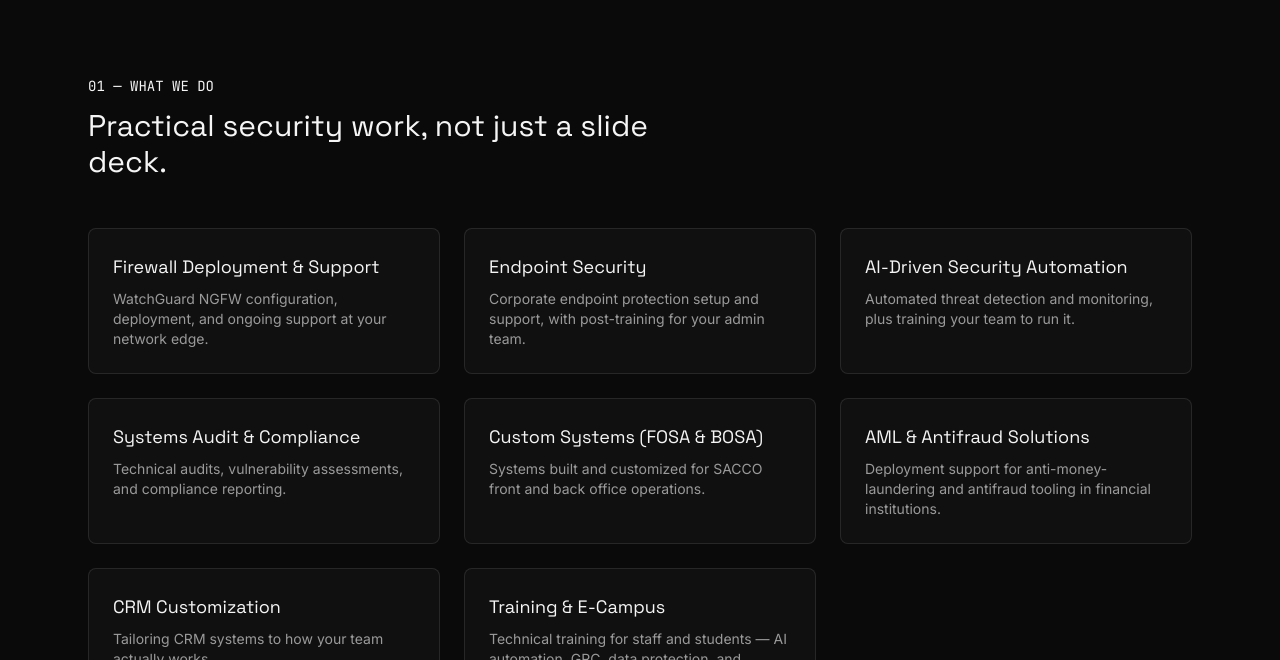
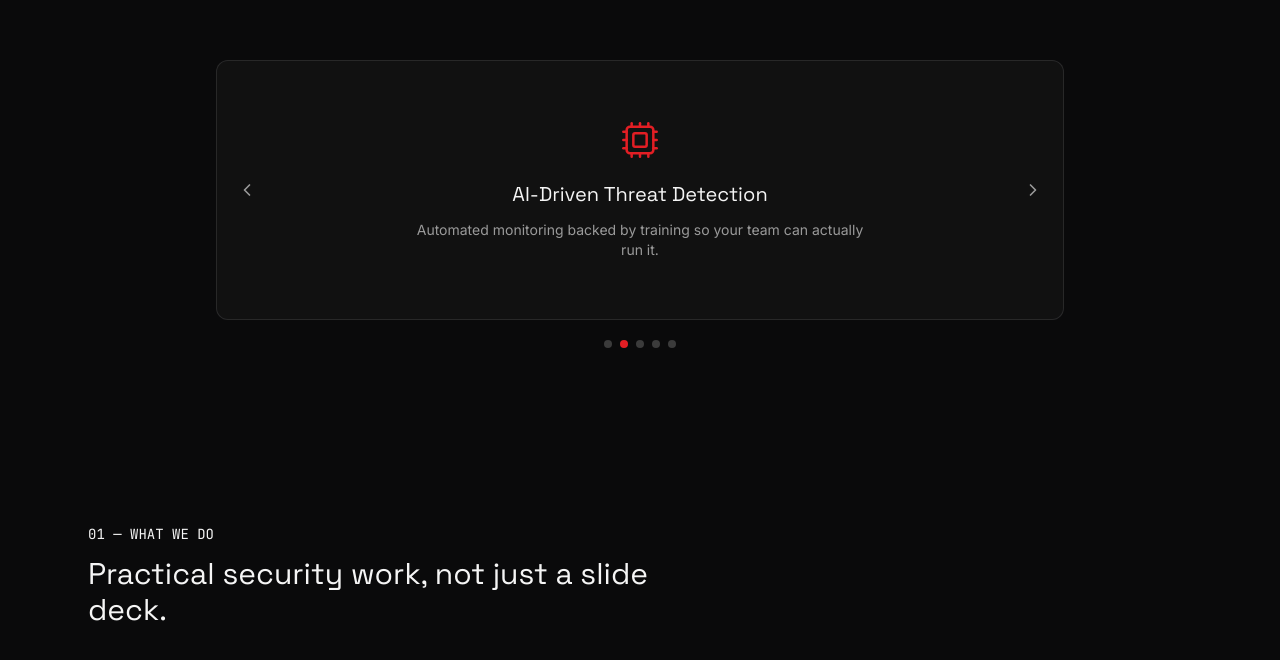
Before and after one commit to IamHendy/mtandao-associates, a Next.js app: page / in a window 1280 px wide. Shown: the part 820-1480 px from the top of the page. Built offline with nearby package versions, Linux system fonts and the light colour scheme.

Commit message:
carousel and news

```diff
--- /dev/null
+++ b/src/app/news/[slug]/page.tsx
@@ -0,0 +1,33 @@
+import { notFound } from "next/navigation";
+import Header from "@/components/Header";
+import Footer from "@/components/Footer";
+import { news } from "@/data/news";
+
+export function generateStaticParams() {
+  return news.map((n) => ({ slug: n.slug }));
+}
+
+export default async function NewsPostPage({ params }: { params: Promise<{ slug: string }> }) {
+  const { slug } = await params;
+  const post = news.find((n) => n.slug === slug);
+
+  if (!post) notFound();
+
+  return (
+    <main>
+      <Header />
+      <article className="max-w-3xl mx-auto px-6 pt-32 pb-24">
+        <p className="font-mono text-xs text-signal mb-3">
+          {post.category} · {new Date(post.date).toLocaleDateString("en-KE", { year: "numeric", month: "long", day: "numeric" })}
+        </p>
+        <h1 className="font-display text-3xl mb-10">{post.title}</h1>
+        <div className="space-y-5">
+          {post.body.map((p, i) => (
+            <p key={i} className="text-muted leading-relaxed">{p}</p>
+          ))}
+        </div>
+      </article>
+      <Footer />
+    </main>
+  );
+}
--- /dev/null
+++ b/src/app/news/page.tsx
@@ -0,0 +1,33 @@
+import Link from "next/link";
+import Header from "@/components/Header";
+import Footer from "@/components/Footer";
+import { news } from "@/data/news";
+
+export default function NewsPage() {
+  return (
+    <main>
+      <Header />
+      <section className="max-w-4xl mx-auto px-6 pt-32 pb-24">
+        <p className="font-mono text-signal text-sm mb-3">NEWS &amp; UPDATES</p>
+        <h1 className="font-display text-4xl mb-12">Cybersecurity news &amp; company updates</h1>
+
+        <div className="space-y-8">
+          {news.map((n) => (
+            <Link
+              key={n.slug}
+              href={`/news/${n.slug}`}
+              className="block border-b border-white/10 pb-8 hover:opacity-80 transition"
+            >
+              <p className="font-mono text-xs text-muted mb-2">
+                {n.category} · {new Date(n.date).toLocaleDateString("en-KE", { year: "numeric", month: "long", day: "numeric" })}
+              </p>
+              <h2 className="font-display text-xl mb-2">{n.title}</h2>
+              <p className="text-muted text-sm">{n.excerpt}</p>
+            </Link>
+          ))}
+        </div>
+      </section>
+      <Footer />
+    </main>
+  );
+}
--- a/src/app/page.tsx
+++ b/src/app/page.tsx
@@ -1,16 +1,21 @@
+import Header from "@/components/Header";
 import Hero from "@/components/Hero";
+import Carousel from "@/components/Carousel";
 import Services from "@/components/Services";
 import Process from "@/components/Process";
+import News from "@/components/News";
 import Contact from "@/components/Contact";
-import Header from "../components/Header";
 import Footer from "@/components/Footer";
+
 export default function Home() {
   return (
     <main>
       <Header />
       <Hero />
+      <Carousel />
       <Services />
       <Process />
+      <News />
       <Contact />
       <Footer />
     </main>
--- /dev/null
+++ b/src/components/Carousel.tsx
@@ -0,0 +1,77 @@
+"use client";
+import { useEffect, useState, useCallback } from "react";
+import { motion, AnimatePresence } from "framer-motion";
+import { ChevronLeft, ChevronRight } from "lucide-react";
+import { highlights } from "@/data/highlights";
+
+export default function Carousel() {
+  const [index, setIndex] = useState(0);
+  const [paused, setPaused] = useState(false);
+
+  const next = useCallback(() => setIndex((i) => (i + 1) % highlights.length), []);
+  const prev = () => setIndex((i) => (i - 1 + highlights.length) % highlights.length);
+
+  useEffect(() => {
+    if (paused) return;
+    const t = setInterval(next, 5000);
+    return () => clearInterval(t);
+  }, [paused, next]);
+
+  const Active = highlights[index];
+  const Icon = Active.icon;
+
+  return (
+    <section
+      className="max-w-4xl mx-auto px-6 py-20"
+      onMouseEnter={() => setPaused(true)}
+      onMouseLeave={() => setPaused(false)}
+      aria-roledescription="carousel"
+    >
+      <div className="relative bg-panel/60 border border-white/10 rounded-xl px-8 py-14 flex flex-col items-center text-center min-h-[260px] justify-center overflow-hidden">
+        <AnimatePresence mode="wait">
+          <motion.div
+            key={index}
+            initial={{ opacity: 0, x: 24 }}
+            animate={{ opacity: 1, x: 0 }}
+            exit={{ opacity: 0, x: -24 }}
+            transition={{ duration: 0.35 }}
+            className="flex flex-col items-center max-w-md"
+            aria-live="polite"
+          >
+            <Icon className="w-10 h-10 text-signal mb-5" strokeWidth={1.5} />
+            <h3 className="font-display text-xl mb-3">{Active.title}</h3>
+            <p className="text-muted text-sm">{Active.desc}</p>
+          </motion.div>
+        </AnimatePresence>
+
+        <button
+          onClick={prev}
+          aria-label="Previous highlight"
+          className="absolute left-3 top-1/2 -translate-y-1/2 text-muted hover:text-ink transition p-2"
+        >
+          <ChevronLeft className="w-5 h-5" />
+        </button>
+        <button
+          onClick={next}
+          aria-label="Next highlight"
+          className="absolute right-3 top-1/2 -translate-y-1/2 text-muted hover:text-ink transition p-2"
+        >
+          <ChevronRight className="w-5 h-5" />
+        </button>
+      </div>
+
+      <div className="flex justify-center gap-2 mt-5">
+        {highlights.map((_, i) => (
+          <button
+            key={i}
+            onClick={() => setIndex(i)}
+            aria-label={`Go to slide ${i + 1}`}
+            className={`w-2 h-2 rounded-full transition ${
+              i === index ? "bg-signal" : "bg-white/20"
+            }`}
+          />
+        ))}
+      </div>
+    </section>
+  );
+}
--- /dev/null
+++ b/src/components/News.tsx
@@ -0,0 +1,40 @@
+import Link from "next/link";
+import { news } from "@/data/news";
+
+export default function News() {
+  const latest = news.slice(0, 3);
+
+  return (
+    <section className="max-w-6xl mx-auto px-6 py-24 border-t border-white/10" id="news">
+      <p className="font-mono text-signal text-sm mb-3">04 — LATEST</p>
+      <h2 className="font-display text-3xl mb-12 max-w-xl">
+        Cybersecurity news &amp; company updates.
+      </h2>
+
+      <div className="grid md:grid-cols-3 gap-6">
+        {latest.map((n) => (
+          <Link
+            key={n.slug}
+            href={`/news/${n.slug}`}
+            className="block border border-white/10 rounded-lg p-6 bg-panel/50 hover:border-signal/40 transition"
+          >
+            <p className="font-mono text-xs text-muted mb-3">
+              {n.category} · {new Date(n.date).toLocaleDateString("en-KE", { year: "numeric", month: "long", day: "numeric" })}
+            </p>
+            <h3 className="font-display text-lg mb-2">{n.title}</h3>
+            <p className="text-muted text-sm">{n.excerpt}</p>
+          </Link>
+        ))}
+      </div>
+
+      <div className="mt-10">
+        <Link
+          href="/news"
+          className="inline-block border border-signal text-signal font-medium px-6 py-3 rounded-md hover:bg-signal hover:text-graphite transition"
+        >
+          View all updates
+        </Link>
+      </div>
+    </section>
+  );
+}
--- /dev/null
+++ b/src/data/highlights.ts
@@ -0,0 +1,29 @@
+import { ShieldCheck, Cpu, ClipboardCheck, GraduationCap, Lock } from "lucide-react";
+
+export const highlights = [
+  {
+    icon: ShieldCheck,
+    title: "Firewall & Endpoint Protection",
+    desc: "WatchGuard NGFW and endpoint security deployed and supported end to end.",
+  },
+  {
+    icon: Cpu,
+    title: "AI-Driven Threat Detection",
+    desc: "Automated monitoring backed by training so your team can actually run it.",
+  },
+  {
+    icon: ClipboardCheck,
+    title: "Audit & Compliance",
+    desc: "Vulnerability assessments and compliance reporting against local data protection law.",
+  },
+  {
+    icon: Lock,
+    title: "AML & Antifraud Deployment",
+    desc: "Support for banks and financial institutions rolling out antifraud tooling.",
+  },
+  {
+    icon: GraduationCap,
+    title: "Training & E-Campus",
+    desc: "Technical training for staff and students in AI automation, GRC, and cybersecurity.",
+  },
+];
--- /dev/null
+++ b/src/data/news.ts
@@ -0,0 +1,24 @@
+export const news = [
+  {
+    slug: "sample-threat-advisory",
+    category: "Cybersecurity News",
+    date: "2026-07-01",
+    title: "Replace with a real threat advisory headline",
+    excerpt: "Short one or two sentence summary of the advisory for the card view.",
+    body: [
+      "Full write-up paragraph one — explain the threat or vulnerability in plain terms.",
+      "Paragraph two — what affected organizations should do about it.",
+    ],
+  },
+  {
+    slug: "sample-company-update",
+    category: "Company Update",
+    date: "2026-06-15",
+    title: "Replace with a real company update headline",
+    excerpt: "Short summary — e.g. a new client, certification, or service launch.",
+    body: [
+      "Full write-up paragraph one.",
+      "Full write-up paragraph two.",
+    ],
+  },
+];
```
